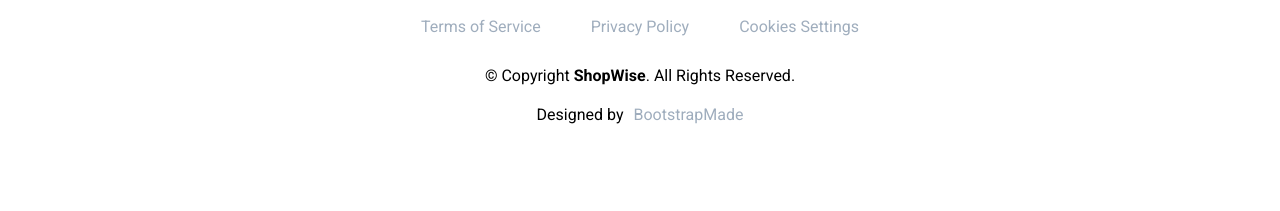
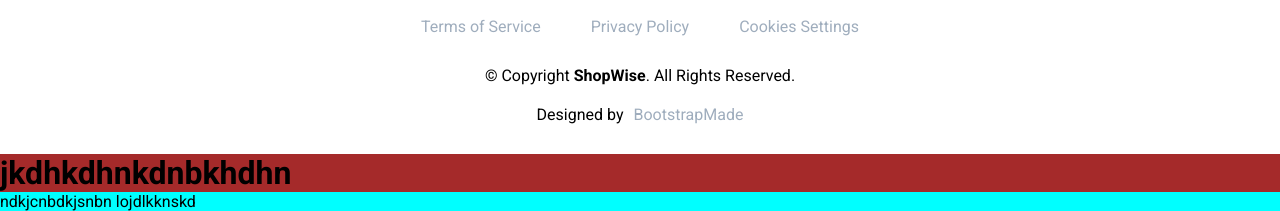
Before and after one commit to walidtghz1997-source/second-team-project, a plain HTML site: page index.html in a window 1280 px wide. Shown: the part 2634-2845 px from the top of the page. Before the commit the page ends 2788 px from the top, so only its background shows below. Drawn offline with nearby package versions, Linux system fonts and the light colour scheme.

Commit message:
this is a pull

```diff
--- a/index.html
+++ b/index.html
@@ -394,6 +394,8 @@
                 </div>
             </div>
         </section>
+        <!-- !this is a section -->
+
     </main>
     <!-- !this is a footer -->
     <footer class="container-of-footer">
@@ -540,6 +542,8 @@
 
         </div>
     </footer>
+    <h1 class="h1">jkdhkdhnkdnbkhdhn</h1>
+    <p class="pp">ndkjcnbdkjsnbn  lojdlkknskd</p>
 </body>
 
 </html>
--- a/public/css/app.css
+++ b/public/css/app.css
@@ -693,6 +693,7 @@
     margin-left: 10px;
     font-size: 10px;
 }
+/* !this is a nother sectino */
 
 /* !this is a footer */
 
@@ -706,7 +707,12 @@
     /* background-color: blue; */
     width: 100%;
 }
-
+.h1{
+    background-color: brown;
+}
+.pp{
+    background-color: aqua;
+}
 .container-footer-one {
     width: 95%;
     /* background-color: brown; */
@@ -872,6 +878,8 @@
 .tit-down {
     margin: 10px 0px 20px;
 }
+/* !this is a section */
+
 
 /* !this is a bottom footer */
 .box-footer-bottom {
```
